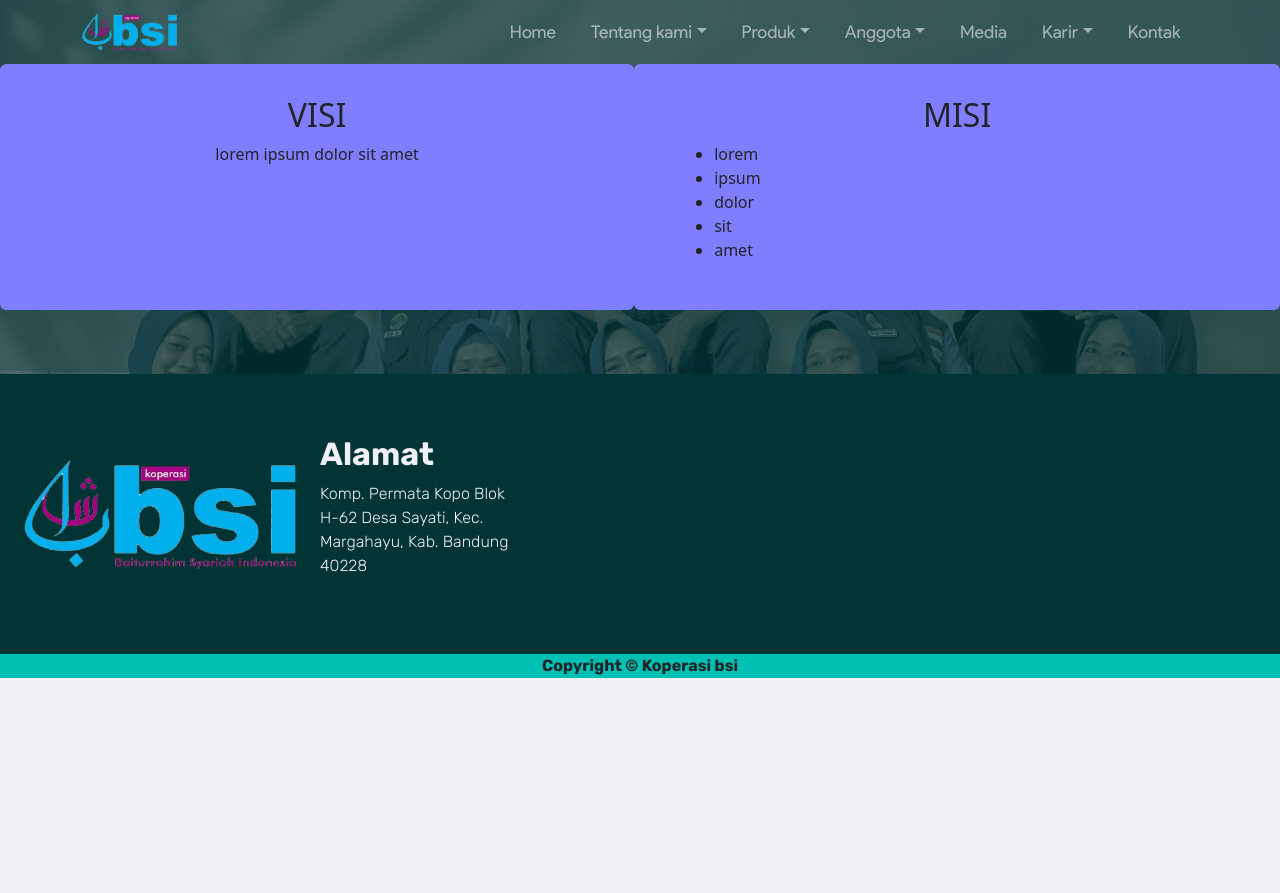
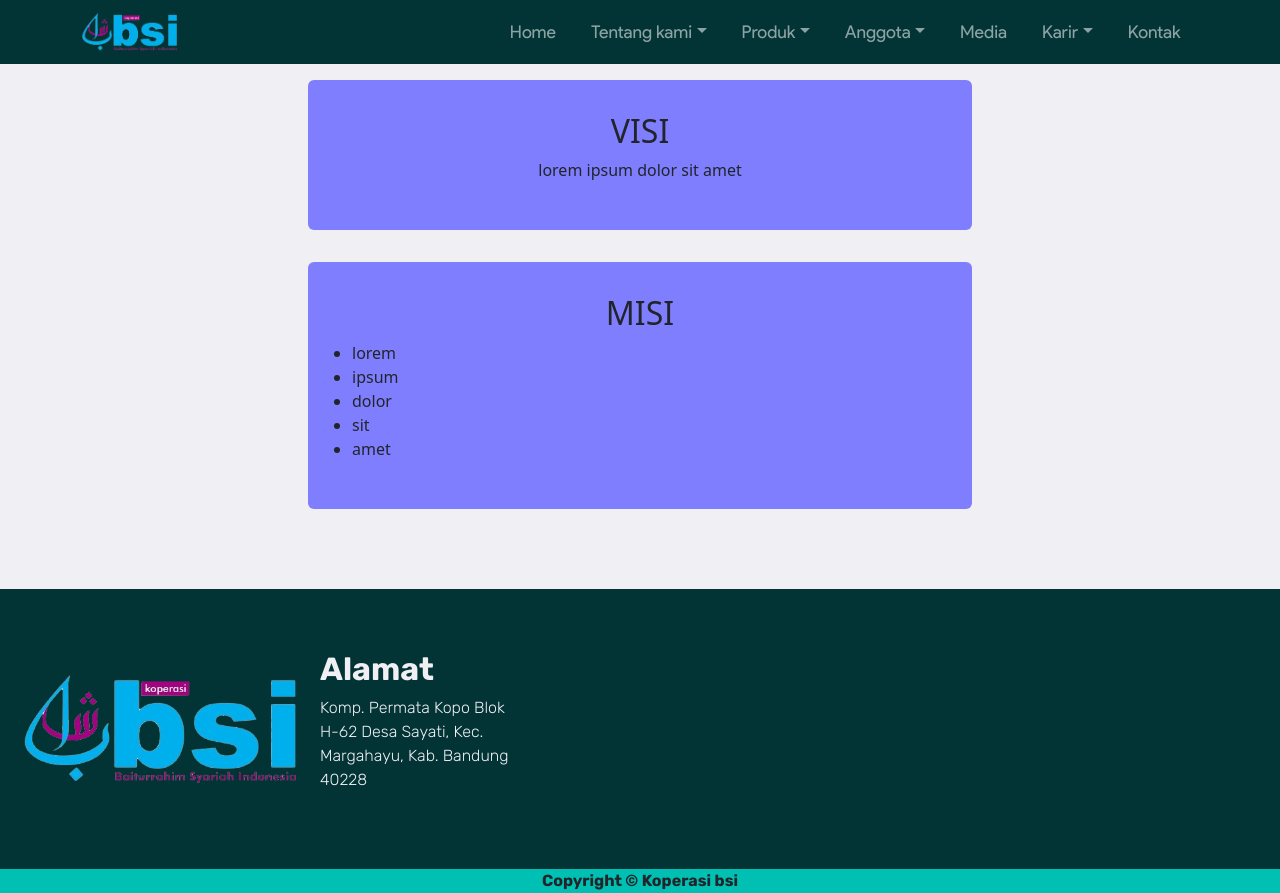
Before and after one commit to RokuojiShoji/web-kbsi, a React (Create React App) app: page /visiMisi in a window 1280 px wide. Before the commit the page ends 800 px from the top, so only its background shows below. Built offline with nearby package versions, Linux system fonts and the light colour scheme.

Commit message:
non-homepage nav, fix homepage intro

```diff
--- a/src/App.css
+++ b/src/App.css
@@ -68,8 +68,8 @@ li {
 }
 
 .intro {
-    height: 5vh;
-    width: 100vw;
+    height: 100vh;
+    width: 99.6vw;
 }
 
 .nav-scrolled {
--- a/src/App.js
+++ b/src/App.js
@@ -22,18 +22,26 @@ import StrukturOrganisasi from './pages/TentangKami/StrukturOrganisasi';
 import SusunanOrganisasi from './pages/TentangKami/SusunanOrganisasi';
 import Footer from './components/Footer';
 import Laporan from './pages/TentangKami/Laporan';
+import { useEffect } from 'react';
 
 function App() {
   const bg = {
     backgroundImage: 'url{$bgImg}'
   }
 
+  useEffect(() => {
+    const isHome = window.location.href;
+  const nav = document.querySelector("nav")
+  if (isHome != "home") {
+    nav.classList.add("nav-scrolled")
+  }
+  })
+
   return (
     <>
     <Router>
     <Navi />
-      <Container fluid="true" className="App bg-img">
-
+      <Container fluid="true" className="App g-0">
           <Switch>
             <Route path="/visiMisi">
               <VisiMisi />
--- a/src/components/BigCard.jsx
+++ b/src/components/BigCard.jsx
@@ -1,4 +1,4 @@
-import { Container } from "react-bootstrap";
+import { Container, Row } from "react-bootstrap";
 
 
 export default function BigCard () {
@@ -15,12 +15,12 @@ export default function BigCard () {
 
 	return (
 		<>
-		<Container style={card} className="w-75">
+		<Row style={card} className="">
 			<h2>VISI</h2>
 			<p>lorem ipsum dolor sit amet</p>
-		</Container>
+		</Row>
 
-		<Container style={card} className="px-5 w-75">
+		<Row style={card} className="">
 			<h2>MISI</h2>
 
 			<ul>
@@ -30,7 +30,7 @@ export default function BigCard () {
 				<li>sit</li>
 				<li>amet</li>
 			</ul>
-		</Container>
+		</Row>
 		</>
   );
 }
--- a/src/pages/HomePage.js
+++ b/src/pages/HomePage.js
@@ -1,17 +1,18 @@
 import HpGallery from "../components/HpGallery.jsx";
 import Parag from "../components/Parag.jsx";
 import { Col, Row, Container, FormCheck, Image } from "react-bootstrap";
-import Table from "../components/Tabel.jsx"
+import Table from "../components/Tabel.jsx";
 //import wall from "../image/testBG1.png"
 import { useEffect } from "react";
 
-
-
 function HomePage() {
-
   useEffect(() => {
     const sectionOne = document.querySelector(".intro");
     const nav = document.querySelector("nav");
+
+    const sectionOneOption = {
+      rootMargin: "-25% 0% 0% 0%  ",
+    };
 
     const sectionOneObserver = new IntersectionObserver(function (
       entries,
@@ -21,29 +22,26 @@ function HomePage() {
         if (!entry.isIntersecting) {
           nav.classList.add("nav-scrolled");
         } else {
-          nav.classList.remove("nav-scrolled")
+          nav.classList.remove("nav-scrolled");
         }
       });
-    });
+    }, sectionOneOption);
 
     sectionOneObserver.observe(sectionOne);
   });
 
   const hpw = {
-    height: "100vh"
-  }
+    height: "100vh",
+  };
 
   return (
     <Container fluid="true">
-      <Container className="intro"></Container>
+      <Row className="intro bg-img"></Row>
+      <Row className="">
 
-      <Col style={hpw}>
-
-      </Col>
-      <div className="overlay" style={{backgroundImage: 'url(${wall})'}}/>
+      </Row>
     </Container>
   );
-
 }
 
 export default HomePage;
--- a/src/pages/TentangKami/VisiMisi.js
+++ b/src/pages/TentangKami/VisiMisi.js
@@ -1,8 +1,12 @@
 import BigCard from "../../components/BigCard";
+import { Container } from "react-bootstrap";
 
 function VisiMisi () {
 	return (
-		<BigCard />
+		<Container className="my-5 w-50 justify-content-center">
+			<BigCard />
+		</Container>
+
 	)
 }
 
```
